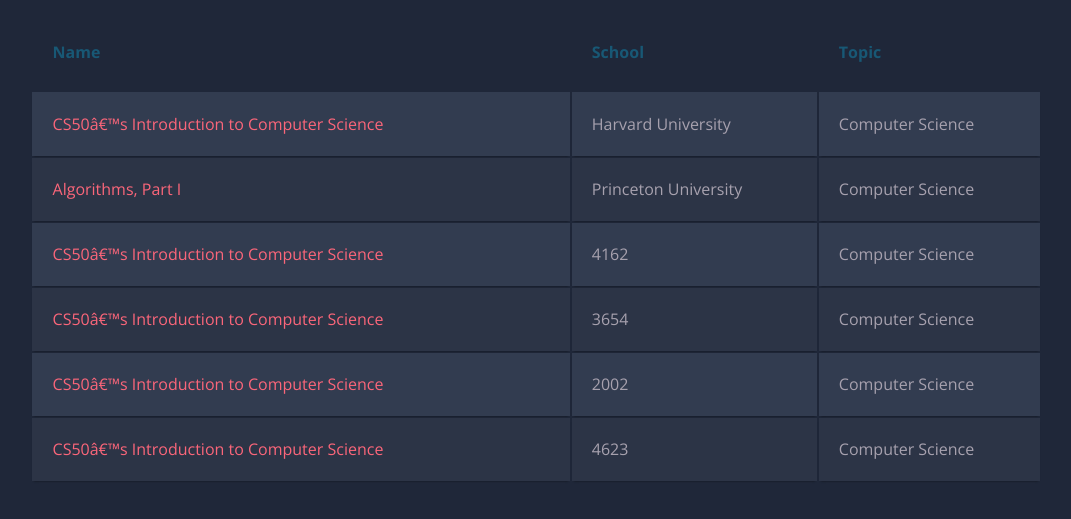
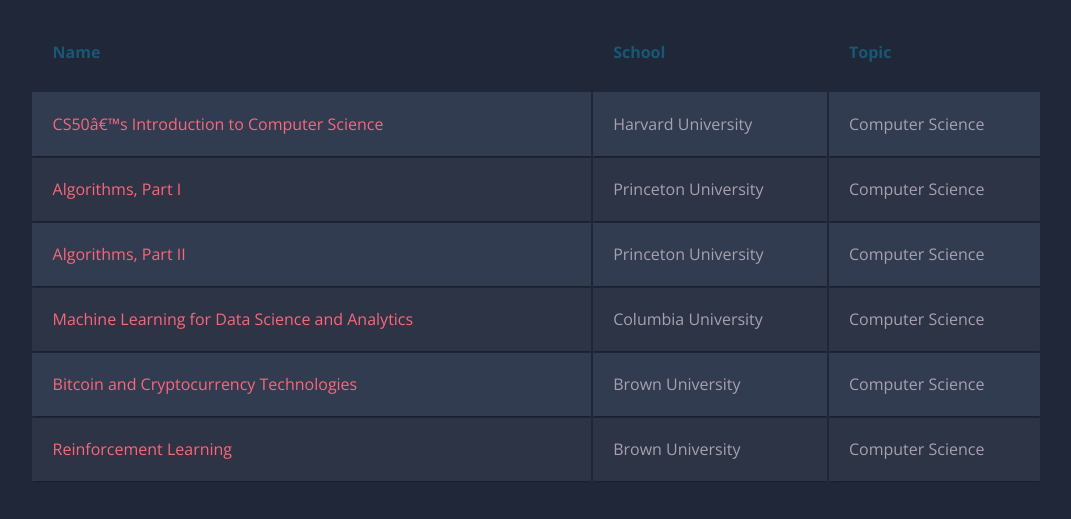
Before and after one commit to rrenode/courses, a plain HTML site: page index.html in a window 1280 px wide. Shown: the part 163-682 px from the top of the page, without its empty margins (104-1175 px from the left). Drawn offline with nearby package versions, Linux system fonts and the light colour scheme.

Commit message:
Update index.html

```diff
--- a/index.html
+++ b/index.html
@@ -153,27 +153,27 @@ td a {
       <td>Computer Science</td>
 		</tr>
 		<tr>
-			<td><a href="https://bit.ly/2TN6rGU"><div style="height:100%;width:100%">
-      CS50’s Introduction to Computer Science</div></a></td>
-			<td>4162</td>
+			<td><a href="https://bit.ly/2VS9qQl"><div style="height:100%;width:100%">
+      Algorithms, Part II</div></a></td>
+			<td>Princeton University</td>
       <td>Computer Science</td>
 		</tr>
     <tr>
-			<td><a href="https://bit.ly/2TN6rGU"><div style="height:100%;width:100%">
-      CS50’s Introduction to Computer Science</div></a></td>
-			<td>3654</td>
+			<td><a href="https://bit.ly/2FrJ8iT"><div style="height:100%;width:100%">
+      Machine Learning for Data Science and Analytics</div></a></td>
+			<td>Columbia University</td>
       <td>Computer Science</td>
 		</tr>
     <tr>
-			<td><a href="https://bit.ly/2TN6rGU"><div style="height:100%;width:100%">
-      CS50’s Introduction to Computer Science</div></a></td>
-			<td>2002</td>
+			<td><a href="https://bit.ly/2MdLyCo"><div style="height:100%;width:100%">
+      Bitcoin and Cryptocurrency Technologies</div></a></td>
+			<td>Brown University</td>
       <td>Computer Science</td>
 		</tr>
     <tr>
-			<td><a href="https://bit.ly/2TN6rGU"><div style="height:100%;width:100%">
-      CS50’s Introduction to Computer Science</div></a></td>
-			<td>4623</td>
+			<td><a href="https://bit.ly/2W0eMsW"><div style="height:100%;width:100%">
+      Reinforcement Learning</div></a></td>
+			<td>Brown University</td>
       <td>Computer Science</td>
 		</tr>
 	</tbody>
```
